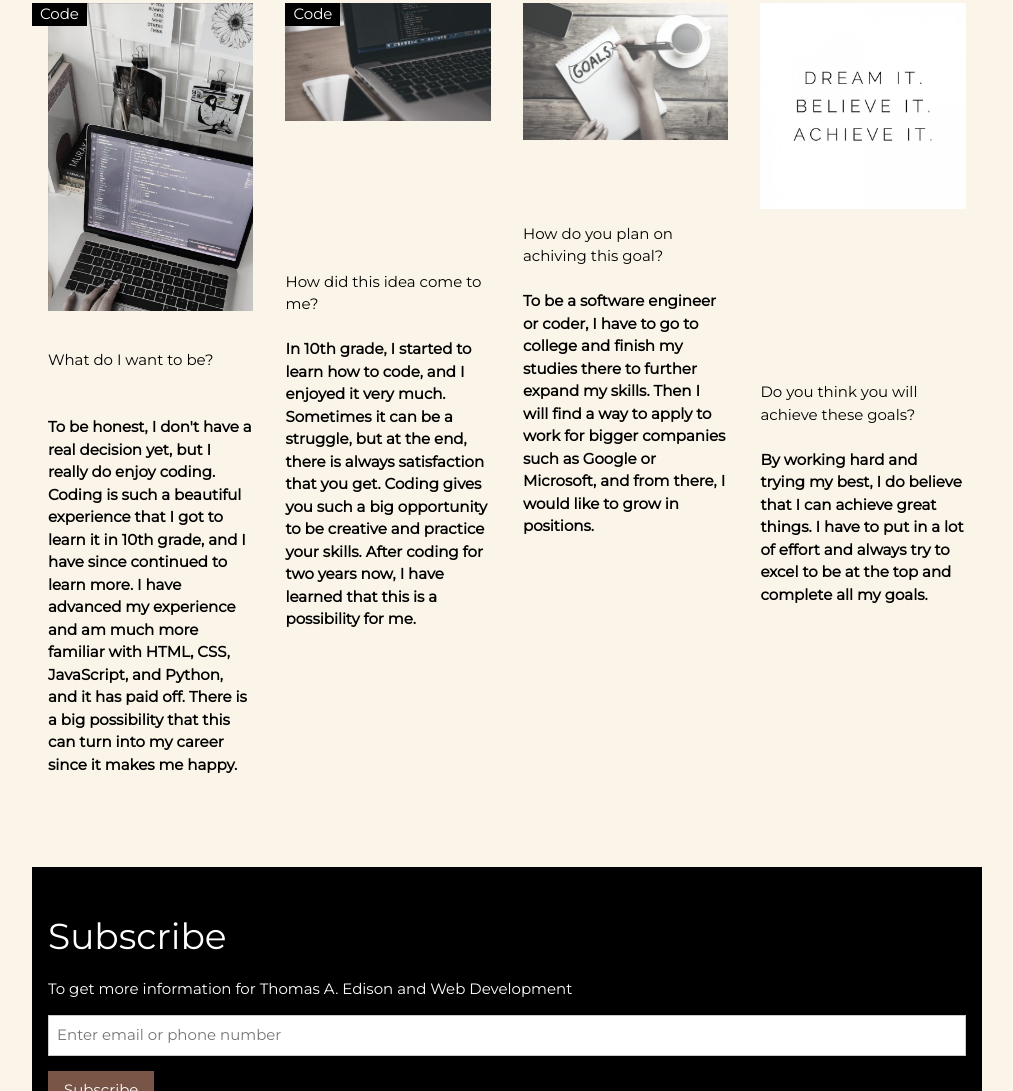
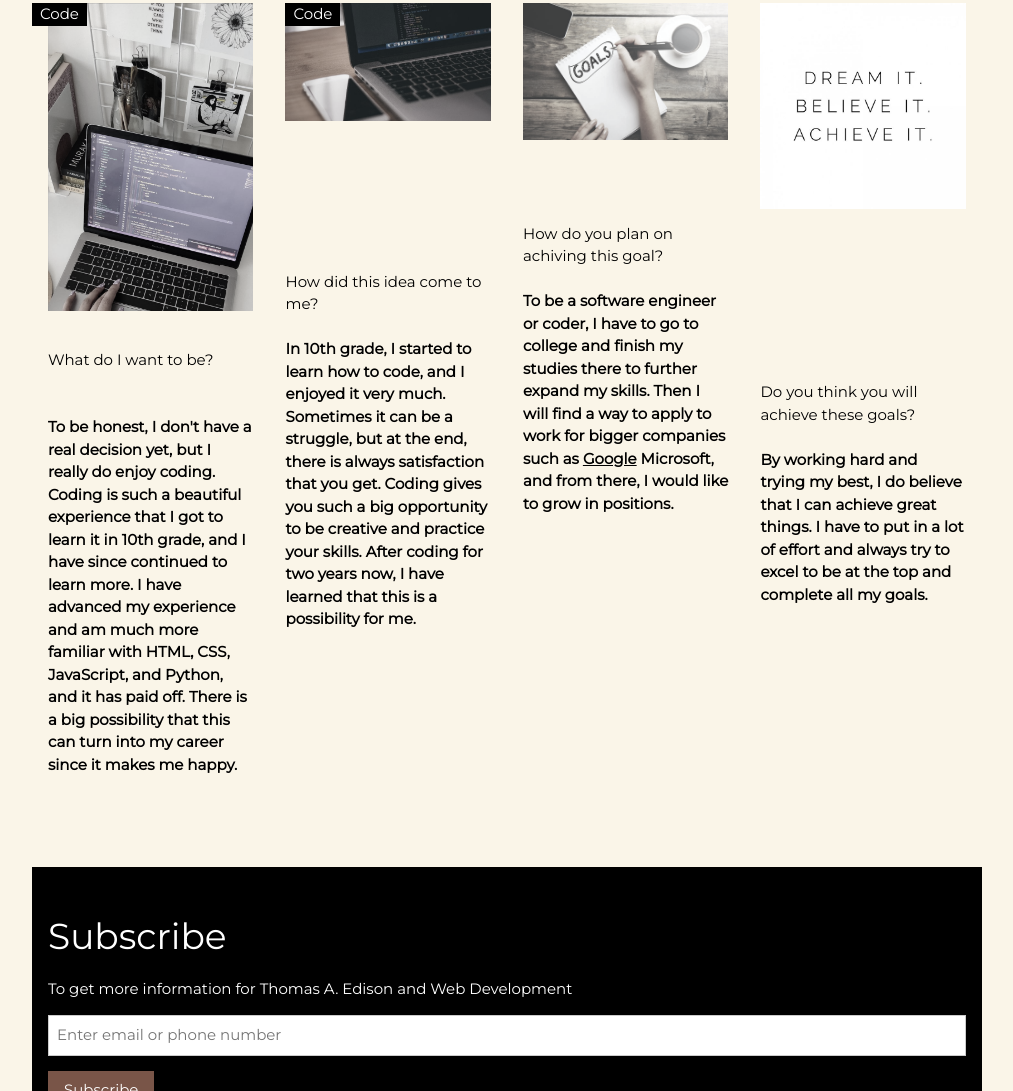
Before and after one commit to EmYax/juniorPortfolio, a plain HTML site: page index.html in a window 1280 px wide. Shown: the part 1056-2147 px from the top of the page, without its empty margins (258-1271 px from the left). Drawn offline with nearby package versions, Linux system fonts and the light colour scheme.

Commit message:
Added Google link

```diff
--- a/index.html
+++ b/index.html
@@ -132,7 +132,7 @@ body,h1,h2,h3,h4,h5,h6,.w3-wide {font-family: "Montserrat", sans-serif;}
         <br>
         <br>
         <br>
-        <p>How do you plan on achiving this goal?<br><br><b> To be a software engineer or coder, I have to go to college and finish my studies there to further expand my skills. Then I will find a way to apply to work for bigger companies such as Google or Microsoft, and from there, I would like to grow in positions. </b></p>
+        <p>How do you plan on achiving this goal?<br><br><b> To be a software engineer or coder, I have to go to college and finish my studies there to further expand my skills. Then I will find a way to apply to work for bigger companies such as <a href="https://www.google.com/?safe=active&ssui=on" target="_blank"> Google</a> Microsoft, and from there, I would like to grow in positions. </b></p>
       </div>
       <div class="w3-container">
         <div class="w3-display-container">
```
